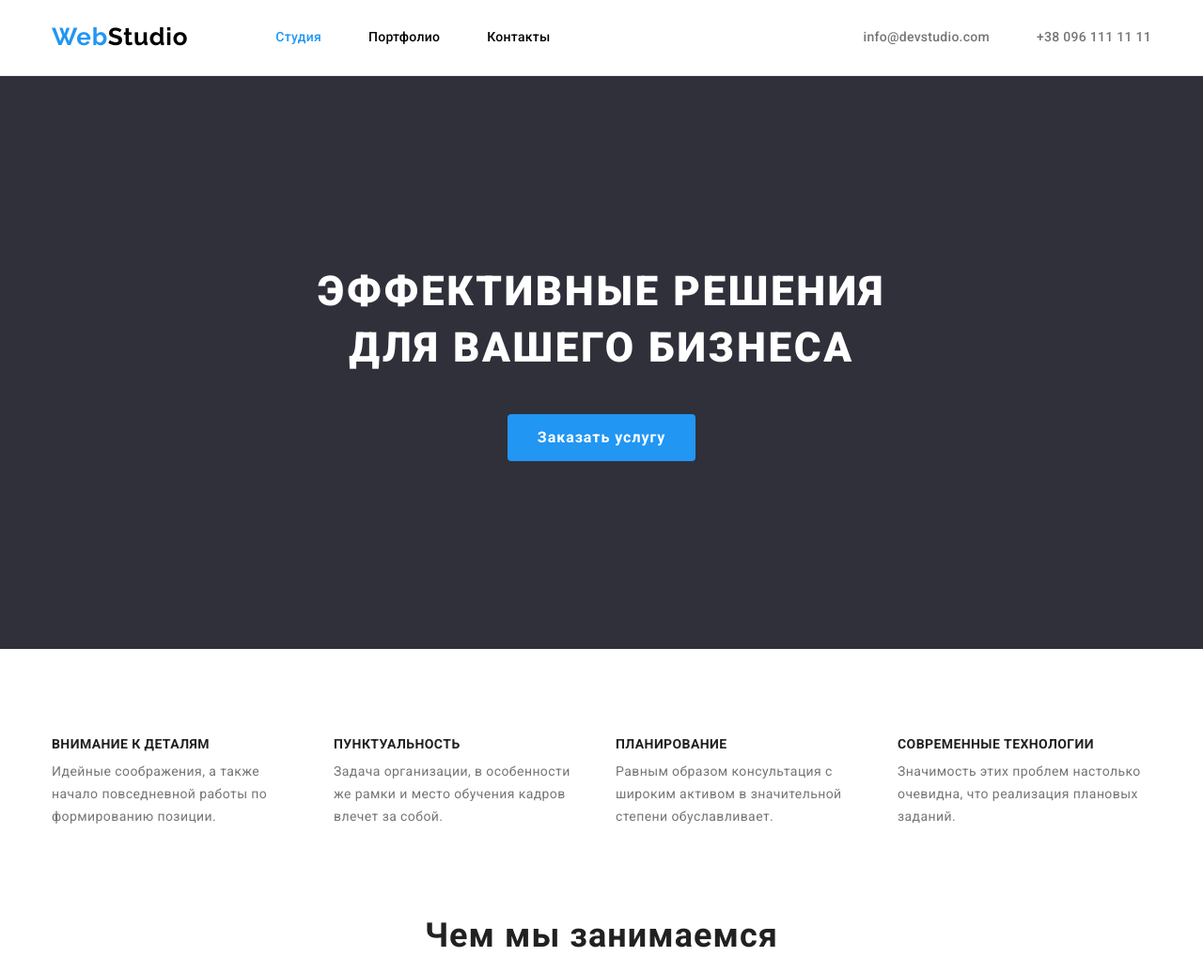
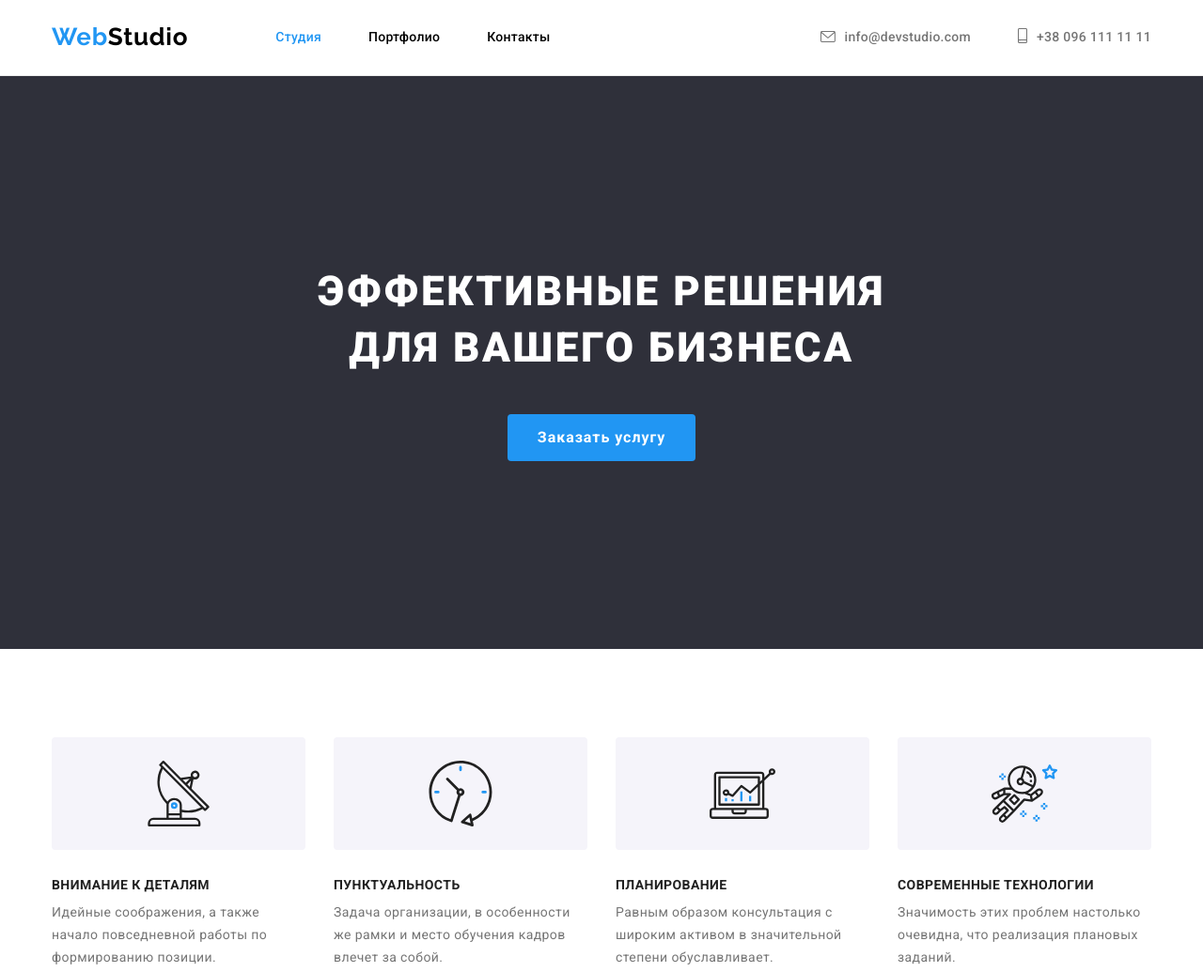
Before and after one commit to GKalenchenko/goit-markup-hw-04, a plain HTML site: page index.html in a window 1280 px wide. Shown: the top 1035 px of the page at 94% size. Drawn offline with nearby package versions, Linux system fonts and the light colour scheme.

Commit message:
Добавляет иконки в header

```diff
--- a/css/styles.css
+++ b/css/styles.css
@@ -149,6 +149,22 @@ img {
   color: var(--accent-color);
 }
 
+.header-icon {
+  align-self: center;
+  fill: var(--secondary-color);
+  margin-right: 10px;
+}
+
+.contact:hover .header-icon,
+.contact:focus .header-icon {
+  fill: var(--accent-color);
+}
+
+
+.contact.item {
+  display: flex;
+}
+
 /*----------- hero section -----------  */
 .hero {
   background-color: var(--background-color);
@@ -223,6 +239,18 @@ img {
 
 .advantage-list .item {
   width: 270px;
+}
+
+/*----------- advantage icon -----------  */
+.advantage-back {
+  margin-bottom: 30px;
+  display: flex;
+  align-items: center;
+  justify-content: center;
+  height: 120px;
+  width: 270px;
+  background: #F5F4FA;
+  border-radius: 4px;
 }
 
 /*----------- what are we doing section ----------- */
--- a/index.html
+++ b/index.html
@@ -37,10 +37,20 @@
           </ul>
         </nav>
         <ul class="list contact-list">
-          <li class="contact">
+          <li class="contact item">
+            <div class="header-icon">
+              <svg width="16" height="12">
+                <use href="./projects-icon/icons.svg#envelope"></use>
+              </svg>
+            </div>
             <a href="mailto:info@devstudio.com" class="contact link"> info@devstudio.com</a>
           </li>
-          <li class="contact">
+          <li class="contact item">
+            <div class="header-icon">
+              <svg width="10" height="16">
+                <use href="./projects-icon/icons.svg#smartphone"></use>
+              </svg>
+            </div>
             <a href="tel:+380961111111" class="contact link">+38 096 111 11 11</a>
           </li>
         </ul>
@@ -61,24 +71,44 @@
           <h2 class="visually-hidden">Наши преимущества</h2>
           <ul class="list advantage-list">
             <li class="item">
+              <div class="advantage-back">
+                <svg width="70" height="70">
+                  <use href="./projects-icon/icons.svg#antenna"></use>
+                </svg>
+              </div>
               <h3 class="title">Внимание к деталям</h3>
               <p class="section-description">
                 Идейные соображения, а также начало повседневной работы по формированию позиции.
               </p>
             </li>
             <li class="item">
+              <div class="advantage-back">
+                <svg width="70" height="70">
+                  <use href="./projects-icon/icons.svg#clock"></use>
+                </svg>
+              </div>
               <h3 class="title">Пунктуальность</h3>
               <p class="section-description">
                 Задача организации, в особенности же рамки и место обучения кадров влечет за собой.
               </p>
             </li>
             <li class="item">
+              <div class="advantage-back">
+                <svg width="70" height="70">
+                  <use href="./projects-icon/icons.svg#diagram"></use>
+                </svg>
+              </div>
               <h3 class="title">Планирование</h3>
               <p class="section-description">
                 Равным образом консультация с широким активом в значительной степени обуславливает.
               </p>
             </li>
             <li class="item">
+              <div class="advantage-back">
+                <svg width="70" height="70">
+                  <use href="./projects-icon/icons.svg#astronaut"></use>
+                </svg>
+              </div>
               <h3 class="title">Современные технологии</h3>
               <p class="section-description">
                 Значимость этих проблем настолько очевидна, что реализация плановых заданий.
```
